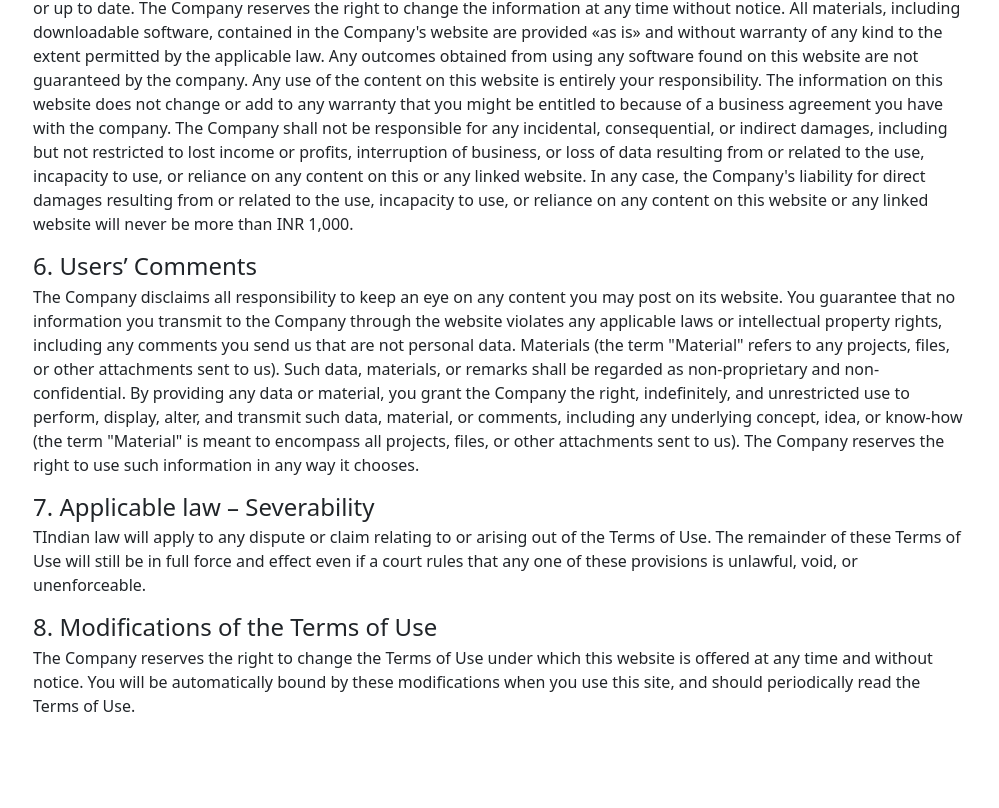
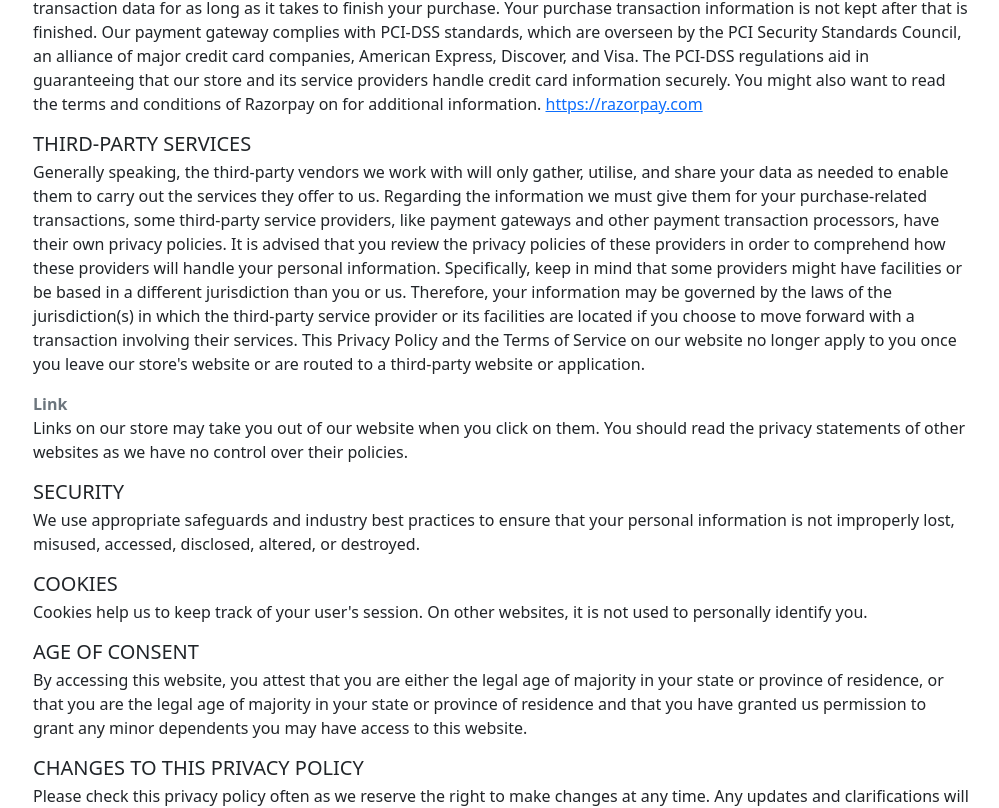
Before and after one commit to fasik1377/santsai-website, a React (Create React App) app: page /privacy in a window 1280 px wide. Shown: the part 853-1661 px from the top of the page, without its empty margins (139-1138 px from the left). Built offline with nearby package versions, Linux system fonts and the light colour scheme; the HTML template or start-up script is replaced by a standard one.

Commit message:
Privacy policy is done

```diff
--- a/src/pages/Privacy.jsx
+++ b/src/pages/Privacy.jsx
@@ -42,31 +42,40 @@ const Privacy = () => {
                         <h5 className="mb-1">DISCLOSURE</h5><p>We may disclose your personal information if we are required by law to do so or if you violate our Terms of Service.
 
 
-                        </p><h5 className="mb-1">PAYMENT</h5><p>Aside from using reasonable efforts to provide accurate information through its website, the Company makes no warranties that this website is free of viruses, worms, Trojan horses, or the like, or that its content is appropriate for your particular use or up to date. The Company reserves the right to change the information at any time without notice. All materials, including downloadable software, contained in the Company's website are provided «as is» and without warranty of any kind to the extent permitted by the applicable law. Any outcomes obtained from using any software found on this website are not guaranteed by the company. Any use of the content on this website is entirely your responsibility.
+                        </p><h5 className="mb-1">PAYMENT</h5><p>We process payments using Razorpay. Your card information is not kept on Razorpay's servers by us. When processing payments, the Payment Card Industry Data Security Standard (PCI-DSS) encrypts the data. We only keep your purchase transaction data for as long as it takes to finish your purchase. Your purchase transaction information is not kept after that is finished.
 
+                            Our payment gateway complies with PCI-DSS standards, which are overseen by the PCI Security Standards Council, an alliance of major credit card companies, American Express, Discover, and Visa.
 
-
-                            The information on this website does not change or add to any warranty that you might be entitled to because of a business agreement you have with the company.
-
-                            The Company shall not be responsible for any incidental, consequential, or indirect damages, including but not restricted to lost income or profits, interruption of business, or loss of data resulting from or related to the use, incapacity to use, or reliance on any content on this or any linked website.
-
-                            In any case, the Company's liability for direct damages resulting from or related to the use, incapacity to use, or reliance on any content on this website or any linked website will never be more than INR 1,000.
+                            The PCI-DSS regulations aid in guaranteeing that our store and its service providers handle credit card information securely.
+                            You might also want to read the terms and conditions of Razorpay on for additional information. <a className="razo" href="https://razorpay.com">https://razorpay.com</a>
 
 
 
 
+                        </p><h5 className="mb-1">THIRD-PARTY SERVICES</h5><p>Generally speaking, the third-party vendors we work with will only gather, utilise, and share your data as needed to enable them to carry out the services they offer to us.
 
+                            Regarding the information we must give them for your purchase-related transactions, some third-party service providers, like payment gateways and other payment transaction processors, have their own privacy policies.
 
-                        </p><h4 className="mb-1">6. Users’ Comments</h4><p>The Company disclaims all responsibility to keep an eye on any content you may post on its website.
+                            It is advised that you review the privacy policies of these providers in order to comprehend how these providers will handle your personal information.
 
-                            You guarantee that no information you transmit to the Company through the website violates any applicable laws or intellectual property rights, including any comments you send us that are not personal data. Materials (the term "Material" refers to any projects, files, or other attachments sent to us). Such data, materials, or remarks shall be regarded as non-proprietary and non-confidential. By providing any data or material, you grant the Company the right, indefinitely, and unrestricted use to perform, display, alter, and transmit such data, material, or comments, including any underlying concept, idea, or know-how (the term "Material" is meant to encompass all projects, files, or other attachments sent to us). The Company reserves the right to use such information in any way it chooses.
-                        </p><h4 className="mb-1">7. Applicable law – Severability</h4><p>TIndian law will apply to any dispute or claim relating to or arising out of the Terms of Use.
+                            Specifically, keep in mind that some providers might have facilities or be based in a different jurisdiction than you or us. Therefore, your information may be governed by the laws of the jurisdiction(s) in which the third-party service provider or its facilities are located if you choose to move forward with a transaction involving their services.
 
+                            This Privacy Policy and the Terms of Service on our website no longer apply to you once you leave our store's website or are routed to a third-party website or application.
 
-                            The remainder of these Terms of Use will still be in full force and effect even if a court rules that any one of these provisions is unlawful, void, or unenforceable.
+                        </p>
+                        <span className="text-muted"><b>Link</b></span> <p>Links on our store may take you out of our website when you click on them. You should read the privacy statements of other websites as we have no control over their policies.
+                        </p><h5 className="mb-1">SECURITY</h5><p>We use appropriate safeguards and industry best practices to ensure that your personal information is not improperly lost, misused, accessed, disclosed, altered, or destroyed.
+                        </p><h5 className="mb-1">COOKIES</h5><p>Cookies help us to keep track of your user's session. On other websites, it is not used to personally identify you.</p>
+                        <h5 className="mb-1">AGE OF CONSENT</h5><p>By accessing this website, you attest that you are either the legal age of majority in your state or province of residence, or that you are the legal age of majority in your state or province of residence and that you have granted us permission to grant any minor dependents you may have access to this website.</p>
+                        <h5 className="mb-1">CHANGES TO THIS PRIVACY POLICY</h5><p>Please check this privacy policy often as we reserve the right to make changes at any time. Any updates and clarifications will become effective as soon as they are posted on the website. To ensure that you are aware of what information we collect, how we use it, and under what circumstances, if any, we use and/or disclose it, we will notify you here of any significant changes to this policy.
 
-                        </p><h4 className="mb-1">8. Modifications of the Terms of Use</h4><p>The Company reserves the right to change the Terms of Use under which this website is offered at any time and without notice. You will be automatically bound by these modifications when you use this site, and should periodically read the Terms of Use.
+                            Your information might be given to the new owners of our store if it is bought out or merges with another business, allowing us to keep selling you goods.
                         </p>
+                                       <h5 className="mb-1">QUESTIONS AND CONTACT INFORMATION</h5><p>Contact our Privacy Compliance Officer at <b>info@santcorporation.com</b> if you would like to register a complaint, obtain, amend, or delete any personal information we may have about you, or if you just want more information.
+
+</p><br />
+<p>[Re: Privacy Compliance Officer]</p>
+<p>[ Santsai Corporation, Jharkhand, India]</p>
                     </div>
                     <p></p>
                 </div>
--- a/src/scss/component.scss
+++ b/src/scss/component.scss
@@ -88,6 +88,10 @@ footer {
 .terms{
   text-decoration: none;
   color: #ffffff;
+}
+
+.razo{
+  color:#8B0000;
 }
 
 /* NAVBAR SCROLL & FOOTER */
```
